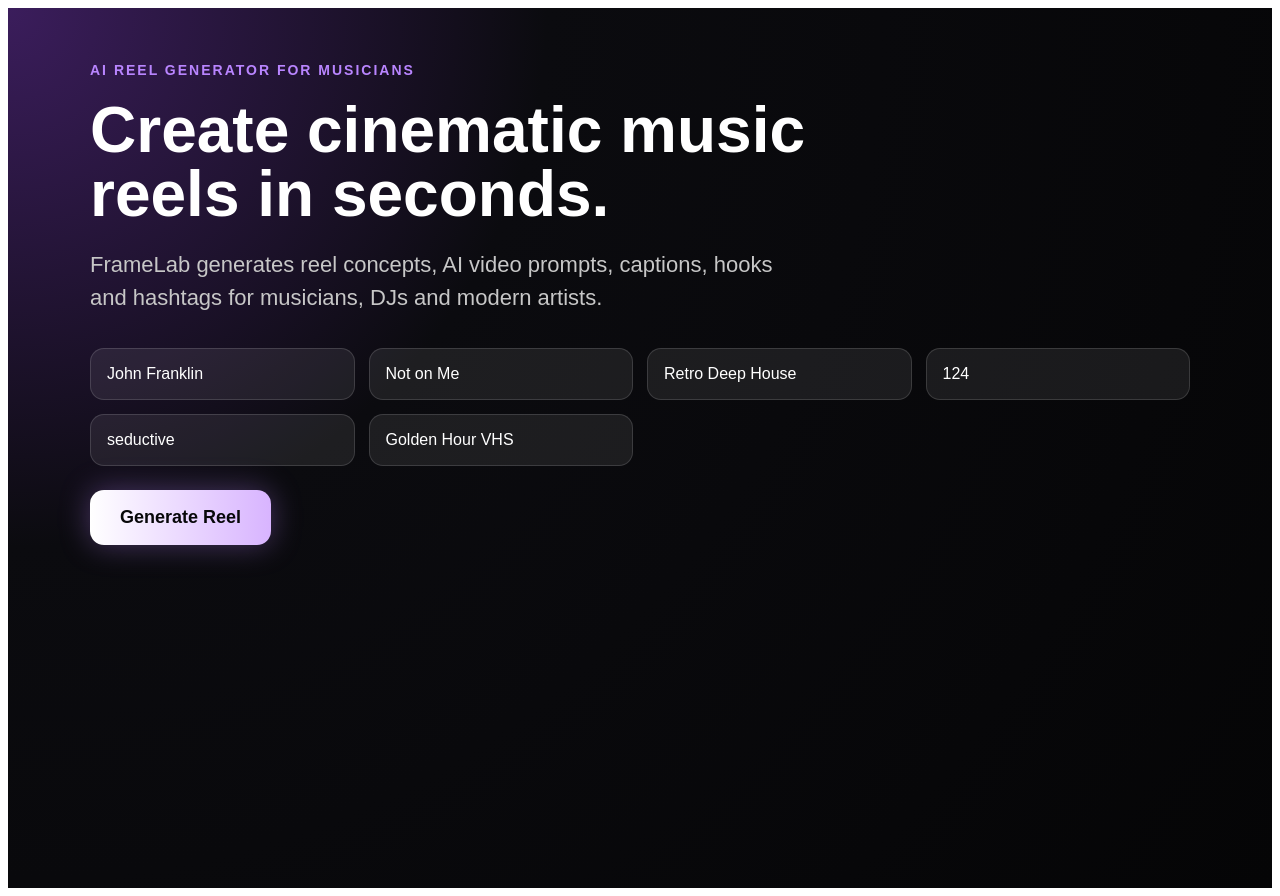
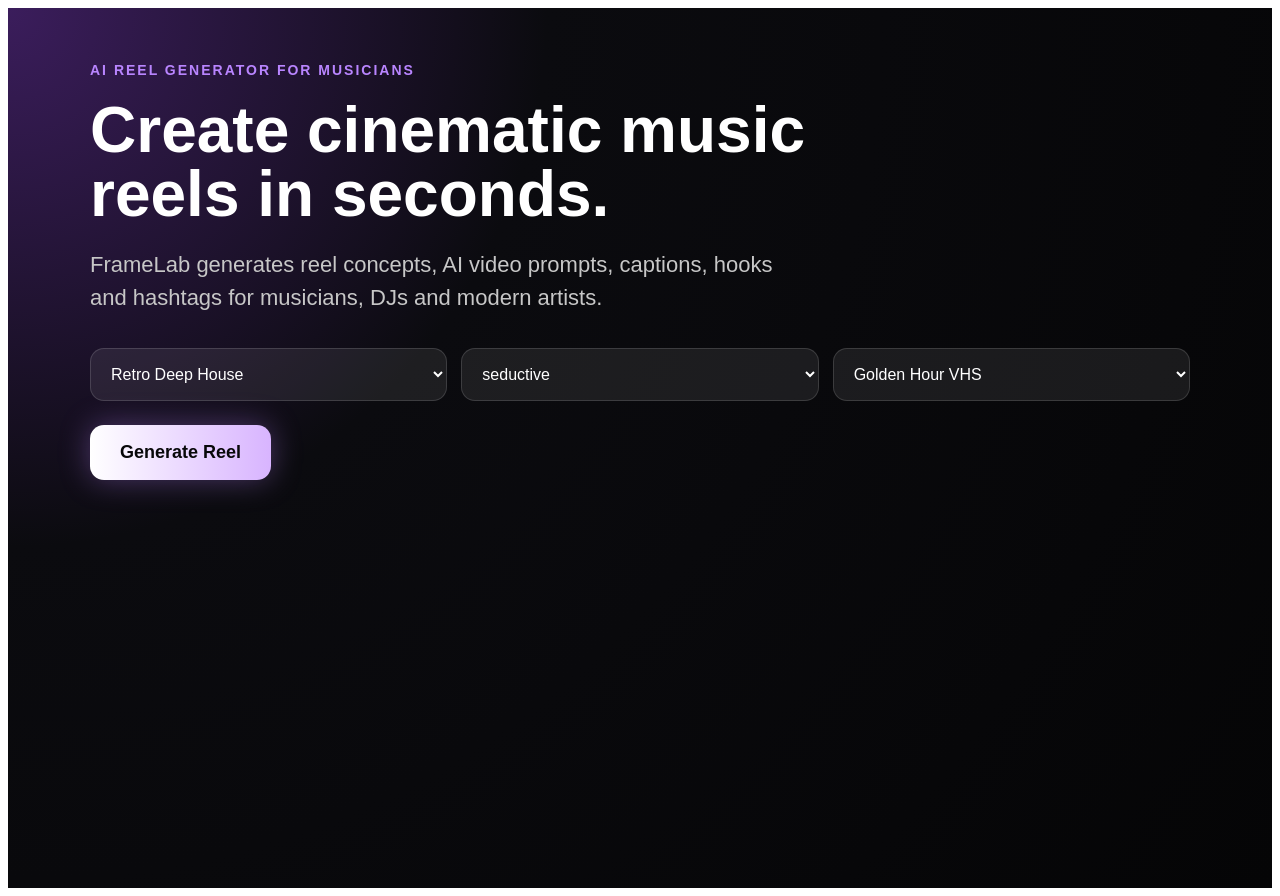
Before and after one commit to infojohnfranklin-hue/framelab, a Next.js app: page / in a window 1280 px wide. Built offline with nearby package versions, Linux system fonts and the light colour scheme.

Commit message:
Update index.js

```diff
--- a/pages/index.js
+++ b/pages/index.js
@@ -31,12 +31,30 @@
         </p>
 
         <div style={grid}>
-          <input style={input} value={artist} onChange={(e) => setArtist(e.target.value)} placeholder="Artist Name" />
-          <input style={input} value={track} onChange={(e) => setTrack(e.target.value)} placeholder="Track Name" />
-          <input style={input} value={genre} onChange={(e) => setGenre(e.target.value)} placeholder="Genre" />
-          <input style={input} value={bpm} onChange={(e) => setBpm(e.target.value)} placeholder="BPM" />
-          <input style={input} value={mood} onChange={(e) => setMood(e.target.value)} placeholder="Mood" />
-          <input style={input} value={style} onChange={(e) => setStyle(e.target.value)} placeholder="Visual Style" />
+          <select style={input} value={genre} onChange={(e) => setGenre(e.target.value)}>
+  <option>Retro Deep House</option>
+  <option>Melodic House</option>
+  <option>Afro House</option>
+  <option>Tech House</option>
+  <option>Deep House</option>
+</select>
+
+<select style={input} value={mood} onChange={(e) => setMood(e.target.value)}>
+  <option>seductive</option>
+  <option>nostalgic</option>
+  <option>dreamy</option>
+  <option>dark</option>
+  <option>euphoric</option>
+  <option>underground</option>
+</select>
+
+<select style={input} value={style} onChange={(e) => setStyle(e.target.value)}>
+  <option>Golden Hour VHS</option>
+  <option>Night Drive</option>
+  <option>Cassette Aesthetic</option>
+  <option>Cinematic Club</option>
+  <option>Urban Sunset</option>
+</select>
         </div>
 
         <button style={button} onClick={generateReel}>
```
